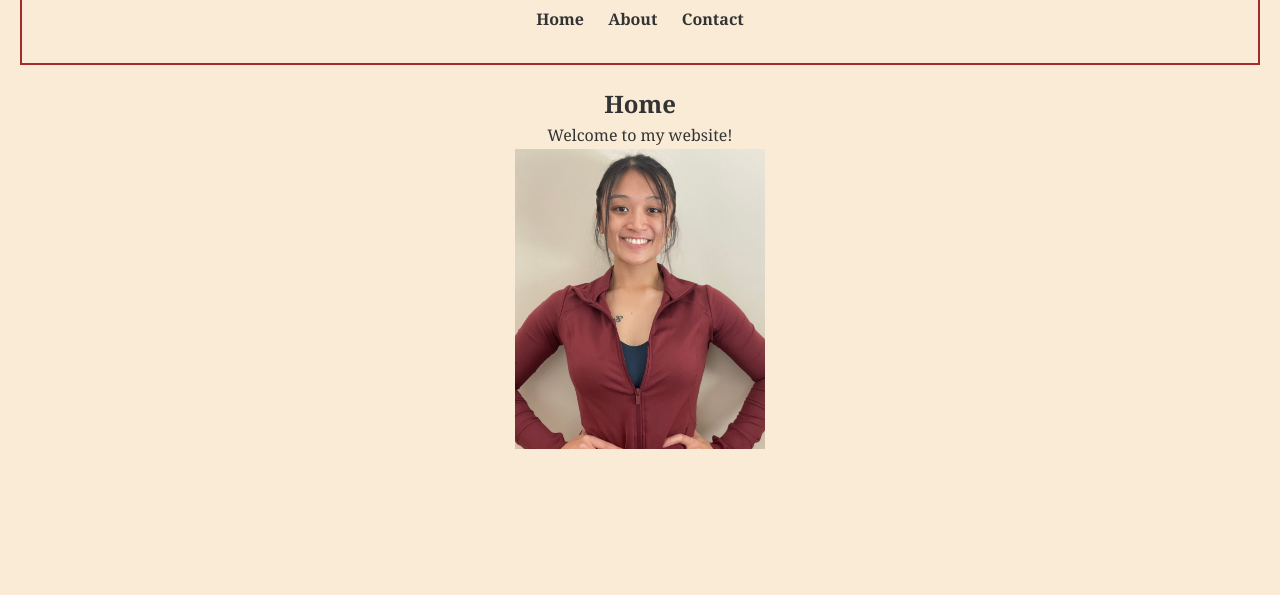
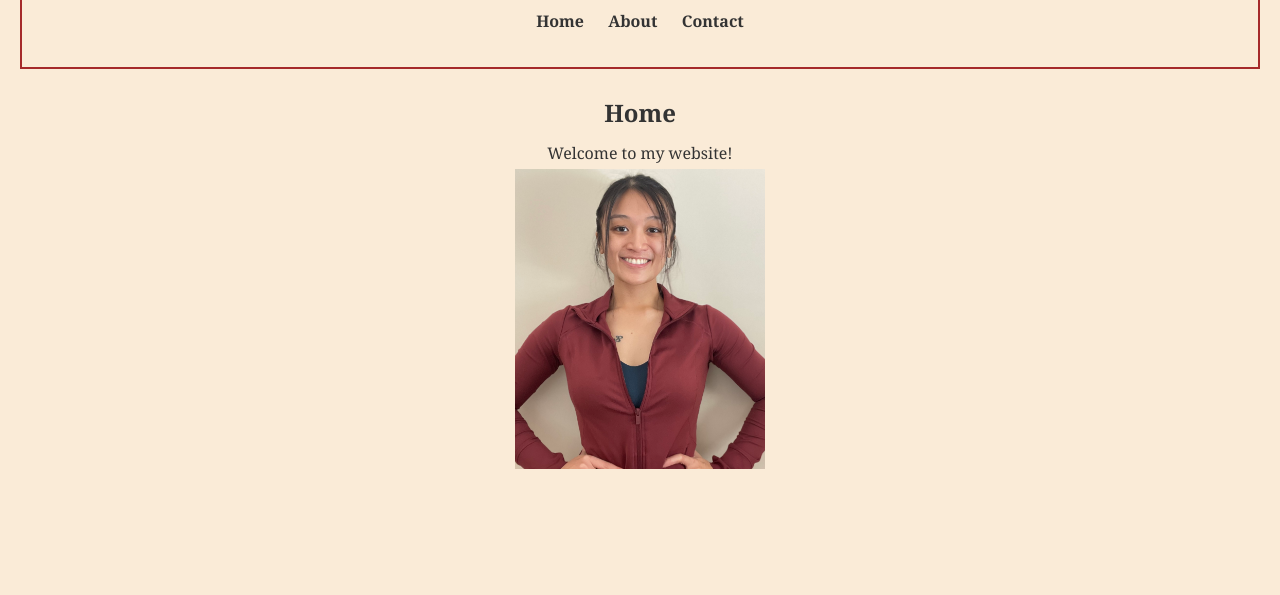
Before and after one commit to ladymalig/PM1update1, a plain HTML site: page index.html in a window 1280 px wide. Shown: the part 205-800 px from the top of the page. Drawn offline with Linux system fonts and the light colour scheme.

Commit message:
Update styles.css

```diff
--- a/styles.css
+++ b/styles.css
@@ -9,7 +9,7 @@ html, body {
     font-family: 'Georgia', serif;
     background-color: #FAEBD7;
     color: #333;
-    line-height: 1.6;
+    line-height: 2.0;
 }
 
 body {
```
